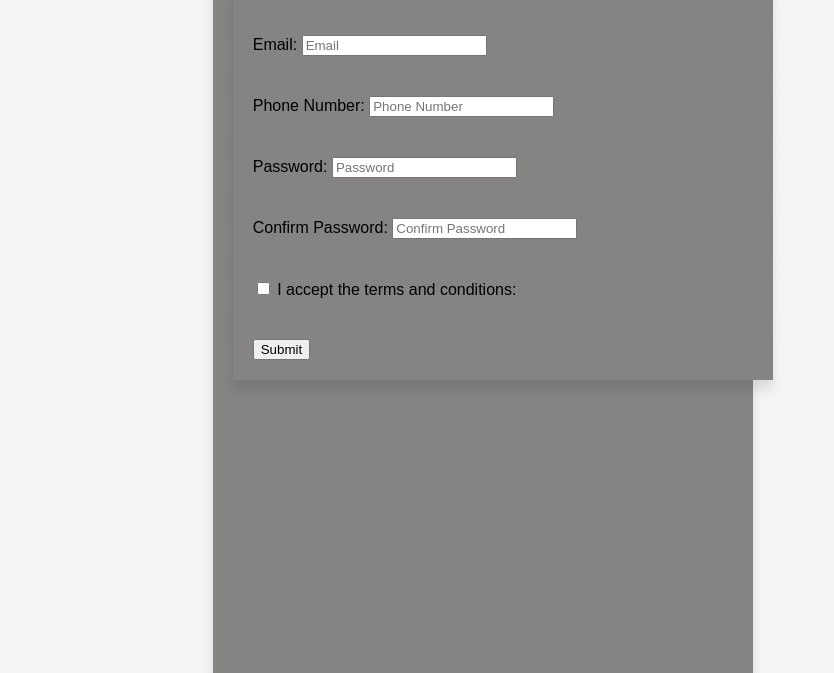
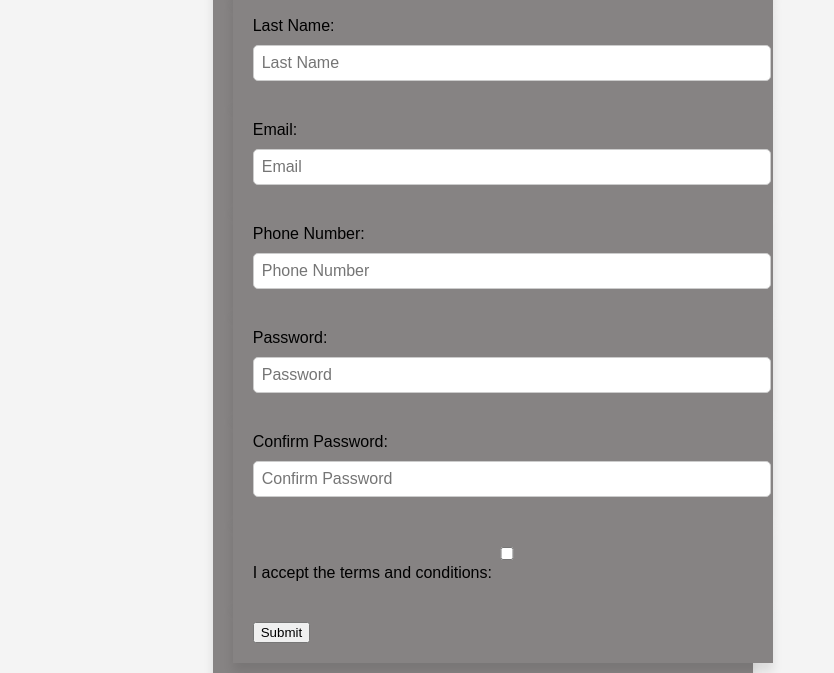
Before and after one commit to M-Saleh-N/HTML.form, a plain HTML site: page index.html in a window 1280 px wide. Shown: the part 127-800 px from the top of the page, without its empty margins (0-834 px from the left). Drawn offline with Linux system fonts and the light colour scheme.

Commit message:
styled the input element

```diff
--- a/style.css
+++ b/style.css
@@ -12,3 +12,12 @@ div {
   box-shadow: 0 9px 10px rgba(0, 0, 0, 0.1);
   width: 500px;
 }
+
+input {
+  width: 100%;
+  padding: 8px;     /*inside the filling*/
+  margin-top: 10px;
+  border: 1px solid #ccc;
+  border-radius: 5px;
+  font-size: 16px;
+}
```
